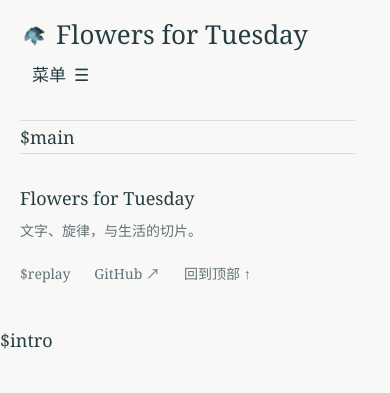
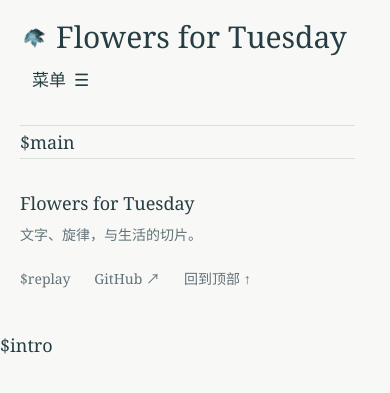
Before and after one commit to Flowers-for-Tuesday/Flowers-for-Tuesday.github.io, a Python web app: template templates/base.html in a window 390 px wide. Shown: the top 393 px of the page. Run offline with Jinja, Linux system fonts and the light colour scheme; the template is opened without the code that fills it, so the values that code supplies are empty; some web fonts are replaced.

Commit message:
Enlarge header branding and navigation typography

```diff
--- a/assets/css/site.css
+++ b/assets/css/site.css
@@ -35,10 +35,10 @@ h1, h2, h3 { font-weight: 400; line-height: 1.25; }
 .skip-link { position: fixed; top: -100px; left: 20px; z-index: 20; padding: 8px 20px; background: var(--paper); }
 .skip-link:focus { top: 12px; }
 .site-header { min-height: 104px; display: flex; align-items: center; justify-content: space-between; gap: 30px; border-bottom: 1px solid var(--line); }
-.site-brand { display: inline-flex; gap: 12px; align-items: center; font-size: 32px; line-height: 1.2; text-decoration: none; white-space: nowrap; }
+.site-brand { display: inline-flex; gap: 12px; align-items: center; font-size: 40px; line-height: 1.2; text-decoration: none; white-space: nowrap; }
 .site-brand img { object-fit: contain; }
 .site-nav { display: flex; gap: 34px; align-items: center; }
-.site-nav a { position: relative; font-size: 25px; text-decoration: none; padding-block: 12px; }
+.site-nav a { position: relative; font-size: 32px; text-decoration: none; padding-block: 12px; }
 .site-nav a::after { position: absolute; content: ""; height: 1px; background: var(--accent); left: 0; right: 0; bottom: 7px; transform: scaleX(0); transform-origin: left; transition: transform .2s; }
 .site-nav a:hover::after, .site-nav a[aria-current]::after { transform: scaleX(1); }
 .site-nav a[aria-current] { color: var(--accent); }
@@ -127,9 +127,9 @@ audio { display: block; width: min(100%, 550px); margin-top: 20px; }
 @media (max-width: 900px) {
   .wrap { width: calc(100% - 56px); }
   .site-header { gap: 20px; }
-  .site-brand { font-size: 26px; gap: 8px; }
+  .site-brand { font-size: 32px; gap: 8px; }
   .site-nav { gap: 20px; }
-  .site-nav a { font-size: 22px; }
+  .site-nav a { font-size: 26px; }
   .hero { gap: 38px; padding-block: 48px 60px; }
   .hero h1 { font-size: 46px; }
   .hero-description { font-size: 20px; }
@@ -142,7 +142,7 @@ audio { display: block; width: min(100%, 550px); margin-top: 20px; }
   body { font-size: 18px; }
   .wrap { width: calc(100% - 40px); }
   .site-header { min-height: 82px; flex-wrap: wrap; gap: 0 12px; padding-block: 19px; }
-  .site-brand { font-size: 26px; }
+  .site-brand { font-size: 30px; }
   .site-brand img { width: 28px; height: 28px; }
   .menu-toggle:not([hidden]) { display: inline-flex; gap: 8px; align-items: center; }
   .site-nav { width: 100%; justify-content: space-between; gap: 14px; padding-top: 15px; }
@@ -180,7 +180,7 @@ audio { display: block; width: min(100%, 550px); margin-top: 20px; }
   .intro-line { letter-spacing: .035em; }
 }
 @media (max-width: 360px) {
-  .site-brand { font-size: 22px; }
+  .site-brand { font-size: 26px; }
   .site-brand img { width: 24px; height: 24px; }
   .menu-toggle { font-size: 15px; }
   .directory-row h3 span { display: block; margin-left: 0; }
```
